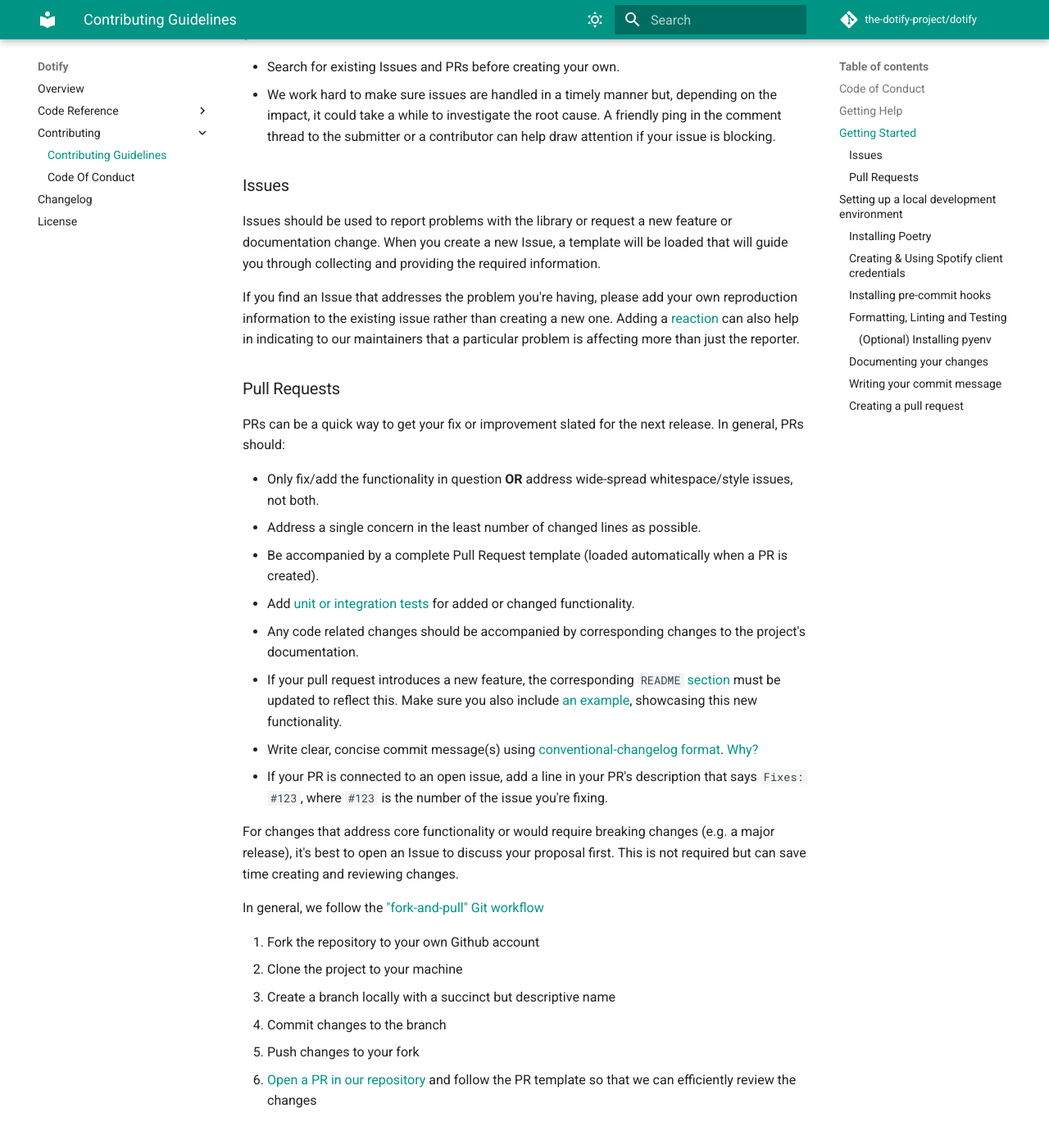
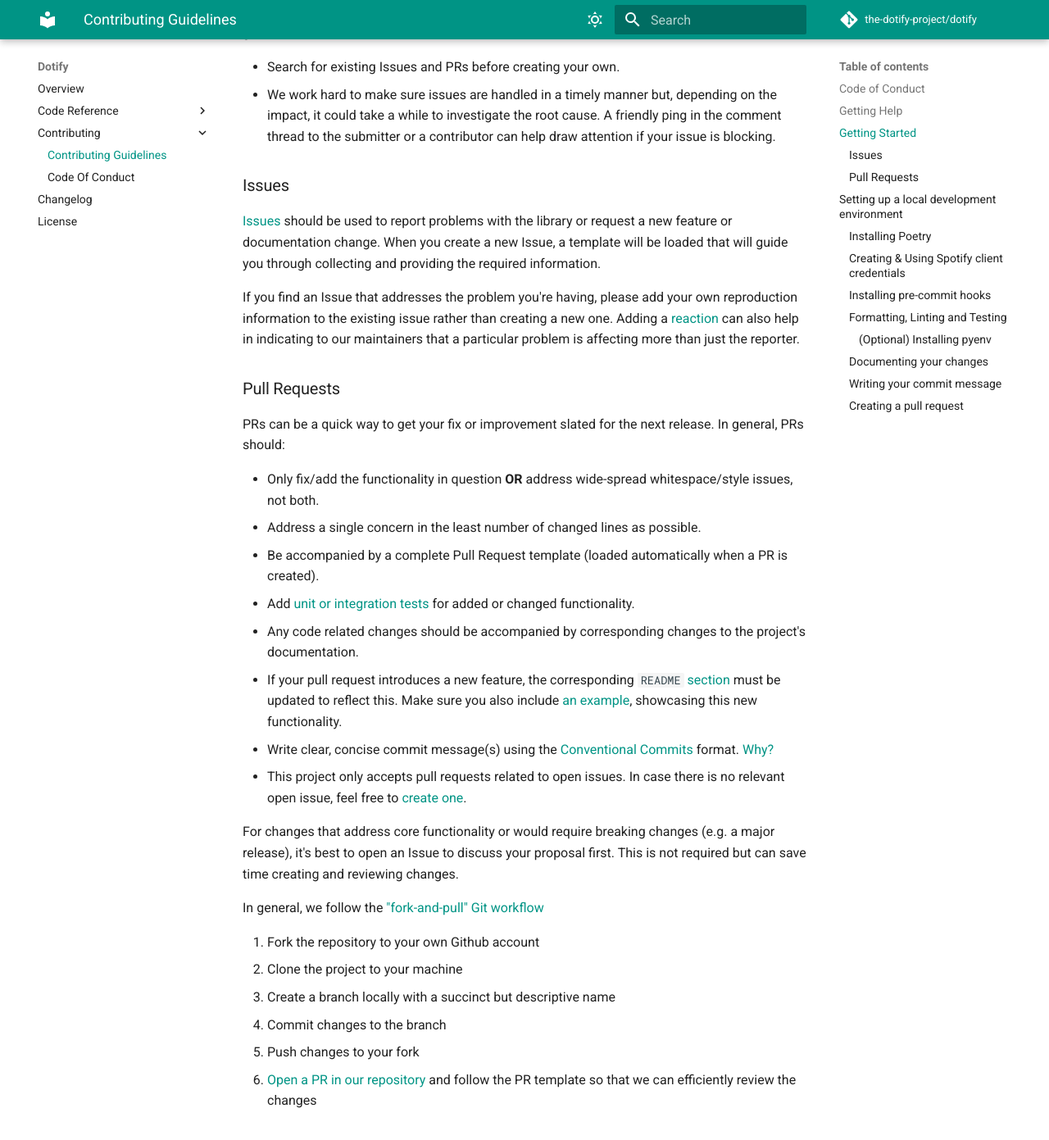
Before and after one commit to the-dotify-project/dotify, an MkDocs documentation site: the page built from docs/CONTRIBUTING.md, in a window 1280 px wide and 1400 px high, scrolled down 662 px. Shown: the top 1391 px of the window at 82% size. Built offline with MkDocs 1.6.1 and Material for MkDocs 9.7.7, drawn with Linux system fonts in a browser that asks for light colours; comment, search, counter and statistics services are not loaded; the version menu is left out; some of the changed text lies outside the part shown.

Commit message:
docs: replace `keep-a-changelog` with `conventional-commits`

```diff
--- a/docs/CONTRIBUTING.md
+++ b/docs/CONTRIBUTING.md
@@ -23,7 +23,7 @@ Contributions are made to this repository via Issues and Pull Requests (PRs). A
 
 ### Issues
 
-Issues should be used to report problems with the library or request a new feature or documentation change. When you create a new Issue, a template will be loaded that will guide you through collecting and providing the required information.
+[Issues](https://github.com/the-dotify-project/dotify/issues) should be used to report problems with the library or request a new feature or documentation change. When you create a new Issue, a template will be loaded that will guide you through collecting and providing the required information.
 
 If you find an Issue that addresses the problem you're having, please add your own reproduction information to the existing issue rather than creating a new one. Adding a [reaction](https://github.blog/2016-03-10-add-reactions-to-pull-requests-issues-and-comments/) can also help in indicating to our maintainers that a particular problem is affecting more than just the reporter.
 
@@ -37,8 +37,8 @@ PRs can be a quick way to get your fix or improvement slated for the next releas
 - Add [unit or integration tests](https://github.com/the-dotify-project/dotify/tree/master/examples) for added or changed functionality.
 - Any code related changes should be accompanied by corresponding changes to the project's documentation.
 - If your pull request introduces a new feature, the corresponding `README` [section](https://the-dotify-project.github.io/dotify/latest/#features) must be updated to reflect this. Make sure you also include [an example](https://github.com/the-dotify-project/dotify/tree/master/examples), showcasing this new functionality.
-- Write clear, concise commit message(s) using [conventional-changelog format](https://github.com/conventional-changelog/conventional-changelog-angular/blob/master/convention.md). [Why?](#writing-your-commit-message)
-- If your PR is connected to an open issue, add a line in your PR's description that says `Fixes: #123`, where `#123` is the number of the issue you're fixing.
+- Write clear, concise commit message(s) using the [Conventional Commits](https://www.conventionalcommits.org/en/v1.0.0/) format. [Why?](#writing-your-commit-message)
+- This project only accepts pull requests related to open issues. In case there is no relevant open issue, feel free to [create one](https://github.com/the-dotify-project/dotify/issues/new/choose).
 
 For changes that address core functionality or would require breaking changes (e.g. a major release), it's best to open an Issue to discuss your proposal first. This is not required but can save time creating and reviewing changes.
 
@@ -111,7 +111,7 @@ Having made your changes, please run `mkdocs server` and make sure that no error
 
 ### Writing your commit message
 
-The project's version number and [Changelog](https://github.com/the-dotify-project/dotify/blob/master/CHANGELOG.md), depend on a consistent commit history. As a result, your commit message's format is extremely important. Before opening a pull request, please make sure that your commits strictly follow the [conventional-changelog format](https://github.com/conventional-changelog/conventional-changelog-angular/blob/master/convention.md).
+The project's version number and [Changelog](https://github.com/the-dotify-project/dotify/blob/master/CHANGELOG.md), depend on a consistent commit history. As a result, your commit message's format is extremely important. Before opening a pull request, please make sure that your commits strictly follow the [Conventional Commits](https://www.conventionalcommits.org/en/v1.0.0/) format].
 
 ### Creating a pull request
 
```
Also changed, not shown: CHANGELOG.md (+1 -2 lines).
